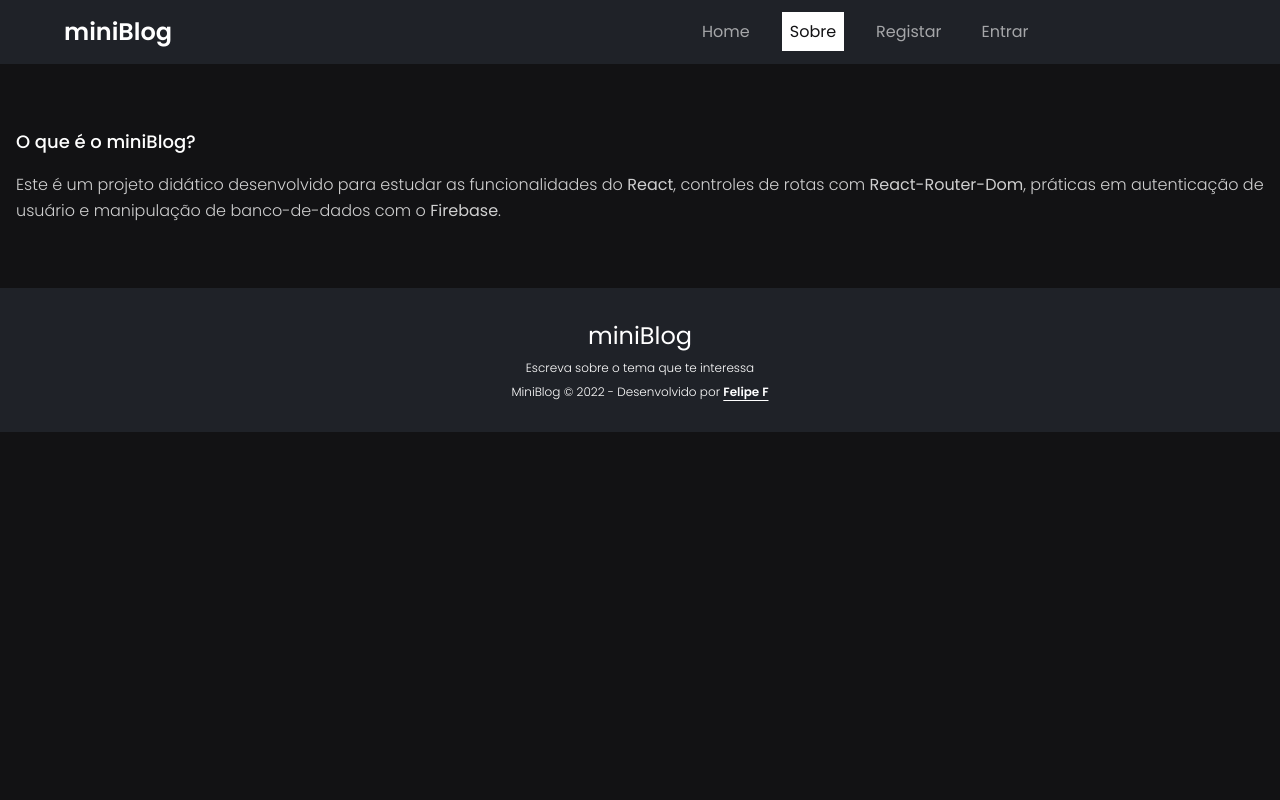
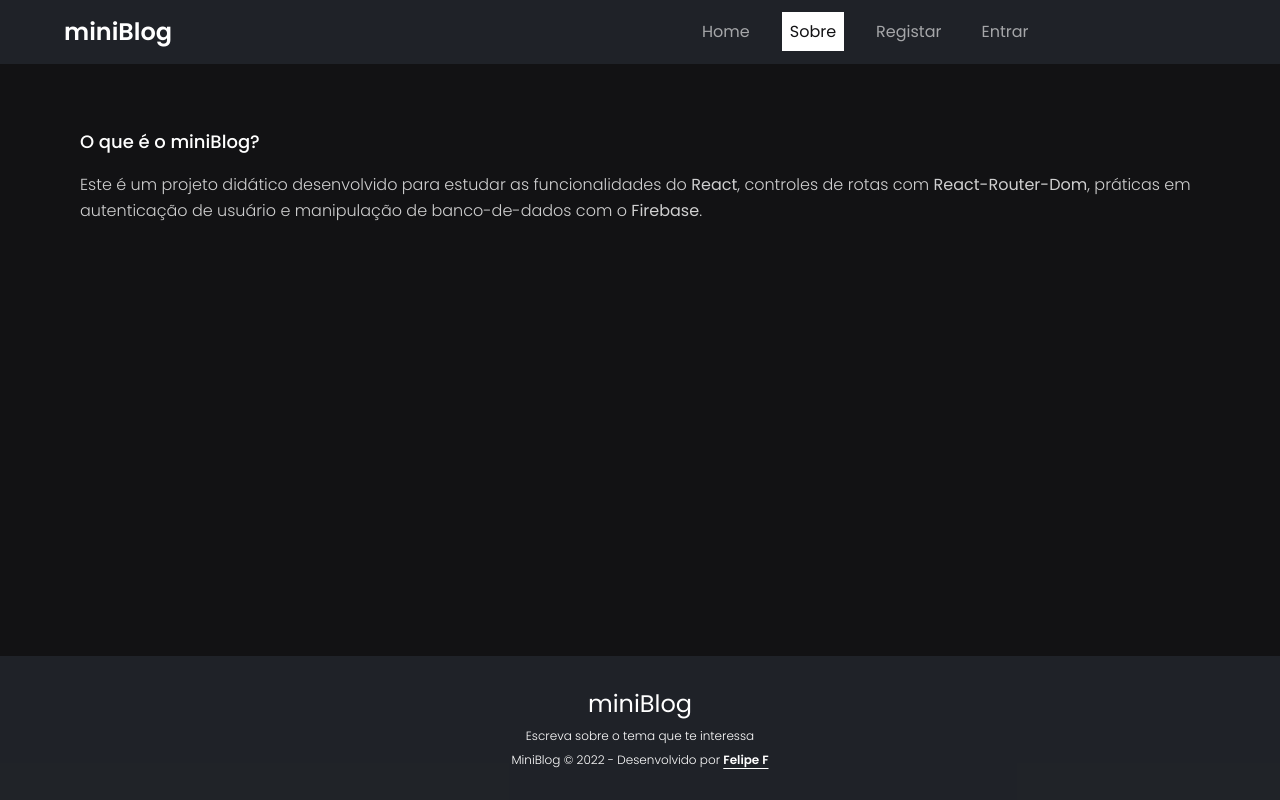
Before and after one commit to felpfsf/miniblog, a React (Vite) app: page /about in a window 1280 px wide. Built offline with nearby package versions, Linux system fonts and the light colour scheme; no server answers.

Commit message:
style: set min-height value

```diff
--- a/src/components/Footer.jsx
+++ b/src/components/Footer.jsx
@@ -2,7 +2,7 @@ import React from 'react'
 
 export const Footer = () => {
   return (
-    <footer className='w-full mt-16 mx-auto p-8 bg-miniBlog-dark/70 flex flex-col items-center justify-center gap-2'>
+    <footer className='w-full mx-auto p-8 bg-miniBlog-dark/70 flex flex-col items-center justify-center gap-2'>
       <h1 className='text-2xl'>miniBlog</h1>
       <h3 className='text-xs font-light'>Escreva sobre o tema que te interessa</h3>
       <p className='text-xs font-light'>MiniBlog &copy; 2022 - Desenvolvido por <a href="http://github.com/felpfsf" target="_blank" rel="noopener noreferrer" className='font-semibold underline underline-offset-4 hover:text-miniBlog-water transition-all duration-300'> Felipe F</a></p>
--- a/src/components/Navbar.jsx
+++ b/src/components/Navbar.jsx
@@ -7,7 +7,7 @@ export const Navbar = () => {
   const { user } = useAuthValue()
   const { logOut } = useAuthentication()
   return (
-    <header className='w-full mx-auto py-4 px-16 bg-miniBlog-dark/70 flex flex-col sm:flex-row items-center justify-between'>
+    <header className='w-full min-h-fit mx-auto py-4 px-16 bg-miniBlog-dark/70 flex flex-col sm:flex-row items-center justify-between'>
       <NavLink className='flex-grow' to={'/'}>
         <h1 className='text-2xl font-semibold'>miniBlog</h1>
       </NavLink>
--- a/src/pages/About/About.jsx
+++ b/src/pages/About/About.jsx
@@ -2,7 +2,7 @@ import React from 'react'
 
 export const About = () => {
   return (
-    <main className='max-w-[1440px] w-full mx-auto pt-16 px-4'>
+    <main className='max-w-6xl w-full min-h-[calc(100vh_-_208px)] mx-auto pt-16 px-4'>
       <h1 className='text-lg font-medium'>O que é o miniBlog?</h1>
       <p className='font-light text-white/80 leading-relaxed mt-4'>Este é um projeto didático desenvolvido para estudar as funcionalidades do <strong>React</strong>, controles de rotas com <strong>React-Router-Dom</strong>, práticas em autenticação de usuário e manipulação de banco-de-dados com o <strong>Firebase</strong>.</p>
     </main>
--- a/src/pages/Dashboard/Dashboard.jsx
+++ b/src/pages/Dashboard/Dashboard.jsx
@@ -1,7 +1,7 @@
 
 export const Dashboard = () => {
   return (
-    <main className="max-w-[1440px] w-full mx-auto pt-16 px-4">
+    <main className="max-w-[1440px] w-full min-h-[calc(100vh_-_208px)] mx-auto pt-16 px-4">
       <h1 className="text-2xl font-black">Dashboard</h1>
     </main>
   )
--- a/src/pages/Home/Home.jsx
+++ b/src/pages/Home/Home.jsx
@@ -2,7 +2,7 @@ import React from 'react'
 
 export const Home = () => {
   return (
-    <main className='max-w-[1440px] w-full mx-auto pt-16 px-4'>
+    <main className='max-w-[1440px] w-full min-h-[calc(100vh_-_208px)] mx-auto pt-16 px-4'>
       <h1 className='text-2xl font-black'>Home</h1>
     </main>
   )
--- a/src/pages/Login/Login.jsx
+++ b/src/pages/Login/Login.jsx
@@ -2,7 +2,7 @@ import { LoginForm } from '../../components/LoginForm'
 
 export const Login = () => {
   return (
-    <main className='max-w-[1440px] w-full mx-auto pt-16 px-4 flex flex-col items-center'>
+    <main className='max-w-[1440px] w-full min-h-[calc(100vh_-_208px)] mx-auto pt-16 px-4 flex flex-col items-center'>
       <h1 className='text-xl font-medium'>Efetuar login</h1>
       <LoginForm />
     </main>
--- a/src/pages/Register/Register.jsx
+++ b/src/pages/Register/Register.jsx
@@ -2,7 +2,7 @@ import { RegisterForm } from "../../components/RegisterForm"
 
 export const Register = () => {
   return (
-    <main className='max-w-[1440px] w-full mx-auto pt-16 px-4 flex flex-col items-center'>
+    <main className='max-w-[1440px] w-full min-h-[calc(100vh_-_208px)] mx-auto pt-16 px-4 flex flex-col items-center'>
       <h1 className="text-xl font-medium">Registrar</h1>
       <RegisterForm />
     </main>
```
